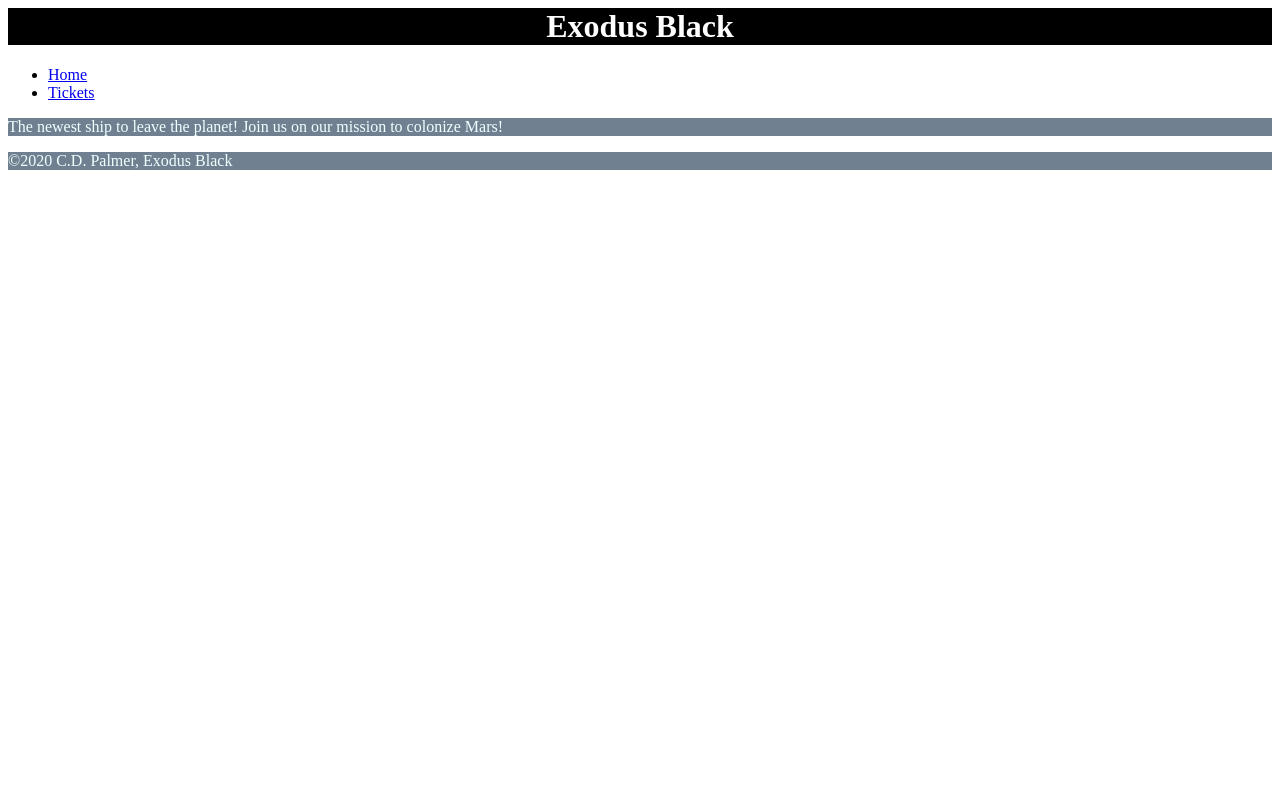
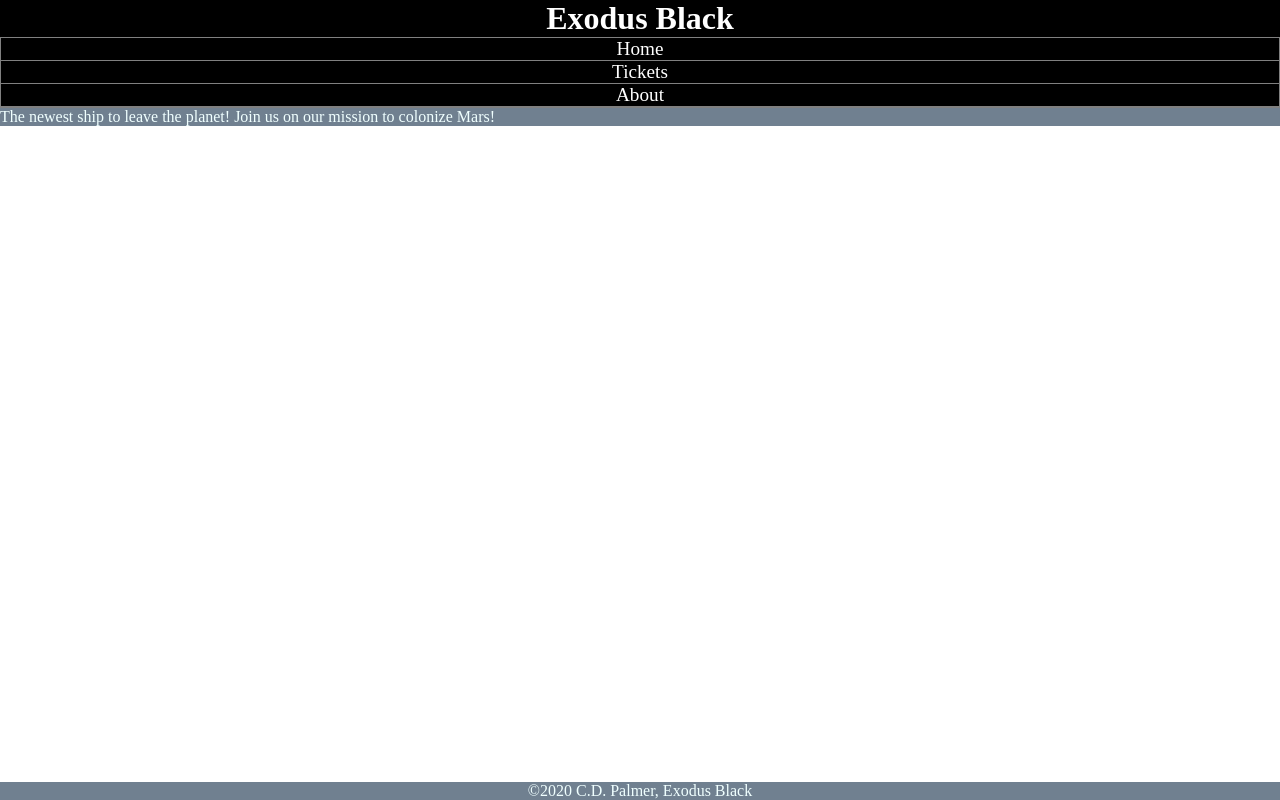
Before and after one commit to MakutaCP/The-Exodus-Black, a plain HTML site: page index.html in a window 1280 px wide. Drawn offline with Linux system fonts and the light colour scheme.

Commit message:
fix white border around div

```diff
--- a/index.css
+++ b/index.css
@@ -1,21 +1,55 @@
+html body {
+  margin: 0;
+  padding: 0;
+}
+
 h1 {
     background-color: black;
     color: white;
     font-family: serif;
     text-align: center;
-    margin-top: 0%;
-    padding-top: 0%;
+    margin: 0;
+    padding: 0;
 }
 
 p {
   background-color: slategray;
   color: azure;
+  margin: 0;
 }
 
-.nav {
-   color: cadetblue;
+/*---nav styles---*/
+ ul {
+   border: 1px solid grey;
+   list-style: none;
+   background-color: black;
+   margin: 0;
+   padding: 0;
+}
+ li {
+   text-align: center;
+   border-bottom: 1px solid grey;
+   font-size: 1.2em;
+ }
 
-}
+ li a {
+ display: block;
+ text-decoration: none;
+ color: white;
+ }
+
+ li a:last-child {
+   border: none;
+ }
+
+ footer {
+   position: fixed;
+   bottom: 0;
+   text-align: center;
+   display: block;
+   width: 100%;
+   margin: 0;
+ }
 /*---------
 media querys
 ---------*/
--- a/index.html
+++ b/index.html
@@ -13,6 +13,7 @@
           <ul>
             <li><a href="#">Home</a></li>
             <li><a href="#">Tickets</a></li>
+            <li><a href="#">About</a></li>
           </ul>
         </nav>
       </header>
```
